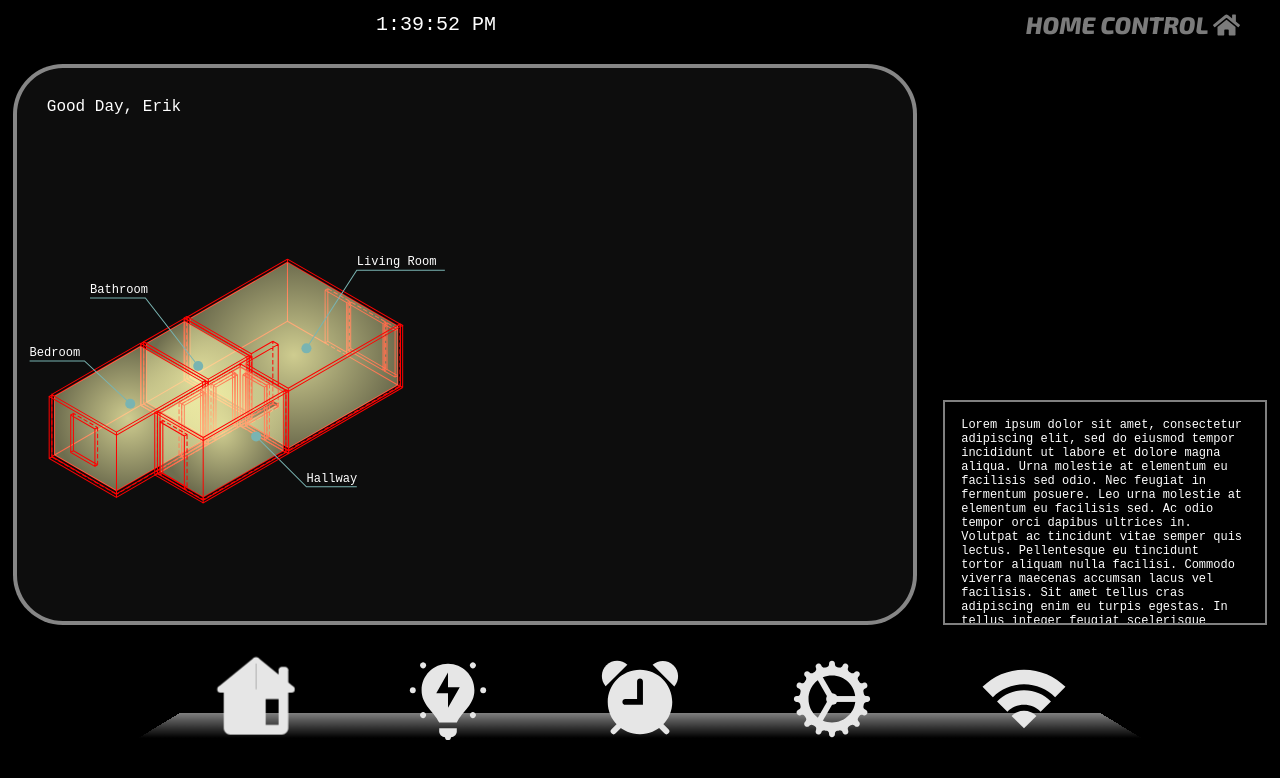
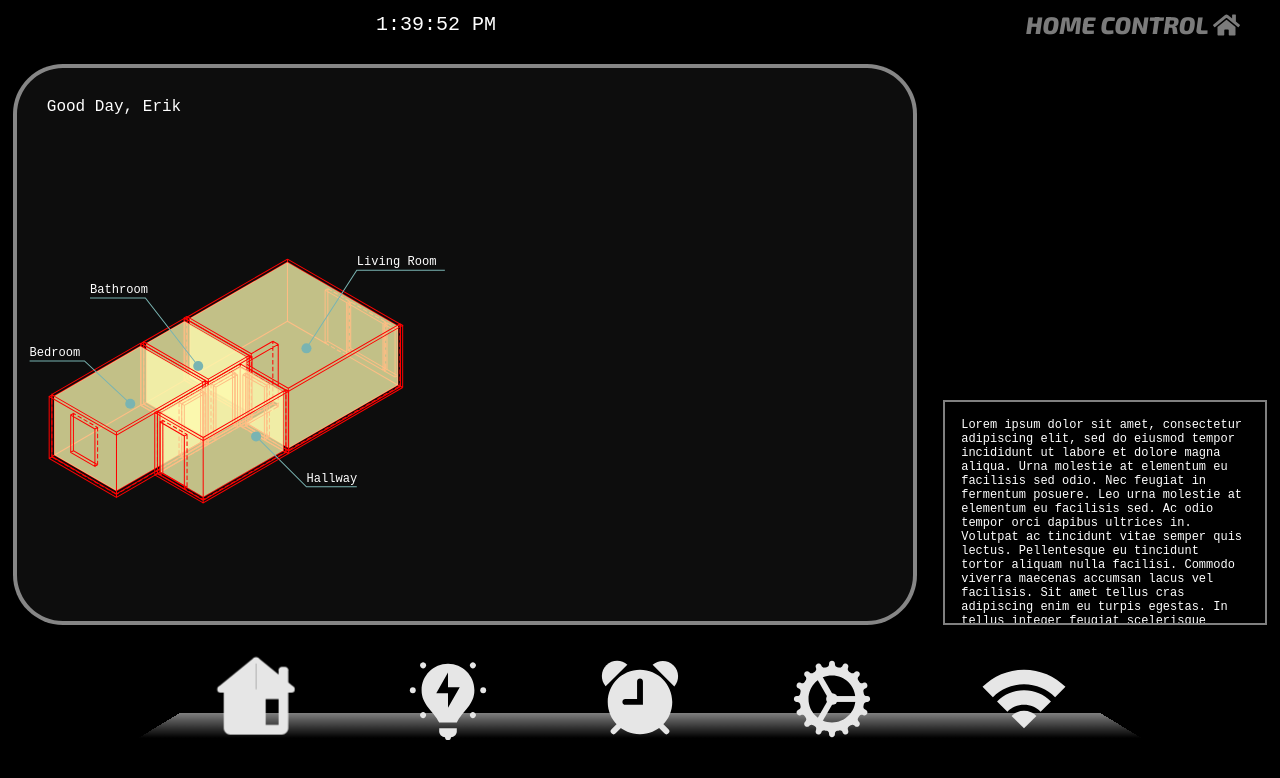
Before and after one commit to ErikLysne/HomeControl, a React (Create React App) app: page / in a window 1280 px wide. Shown: the top 778 px of the page. Built offline with nearby package versions, Linux system fonts and the light colour scheme; a web font is replaced by a local one.

Commit message:
Added active room state

```diff
--- a/src/components/FloorPlan/FloorPlan.jsx
+++ b/src/components/FloorPlan/FloorPlan.jsx
@@ -1,4 +1,4 @@
-import React from "react";
+import React, { useState } from "react";
 import ShortId from "shortid";
 import styled from "styled-components";
 import RoomModel from "./RoomModel";
@@ -10,6 +10,7 @@ const Wrapper = styled.div`
     width: 50%;
     height: 80%;
     position: relative;
+    z-index: 0;
 `;
 
 const viewBox = {
@@ -19,9 +20,17 @@ const viewBox = {
     height: 575
 };
 
-function FloorPlan() {
+function FloorPlan(props) {
+    const [activeRoom, setActiveRoom] = useState(null);
+
+    function updateActiveRoom(roomName) {
+        console.log("Active room set to " + roomName);
+
+        setActiveRoom(roomName);
+    }
+
     return (
-        <Wrapper>
+        <Wrapper onClick={() => {}}>
             {Rooms.map(room => (
                 <div key={ShortId.generate()}>
                     <RoomModel
@@ -38,12 +47,15 @@ function FloorPlan() {
                         index={room.index}
                         area={room.coordinates.area}
                         viewBox={viewBox}
+                        onClick={updateActiveRoom}
+                        activeRoom={activeRoom}
                     />
                     <RoomAnnotation
                         key={ShortId.generate()}
                         name={room.name}
                         path={room.coordinates.annotation}
                         viewBox={viewBox}
+                        activeRoom={activeRoom}
                     />
                     <RoomModel
                         key={ShortId.generate()}
--- a/src/components/FloorPlan/RoomAnnotation.jsx
+++ b/src/components/FloorPlan/RoomAnnotation.jsx
@@ -5,8 +5,8 @@ import RoomSvg from "./RoomSvg";
 
 const AnnotationPath = styled.path`
     fill: none;
-    stroke-width: 2px;
     stroke: #79b4b2;
+    stroke-width: ${props => (props.highlight ? "4px" : "2px")};
 `;
 
 const AnnotationCircle = styled.circle`
@@ -15,7 +15,7 @@ const AnnotationCircle = styled.circle`
 
 const AnnotationText = styled.text`
     fill: #fff;
-    font-size: 1.5rem;
+    font-size: ${props => (props.highlight ? "1.75rem" : "1.5rem")};
 `;
 
 function RoomAnnotation(props) {
@@ -33,14 +33,16 @@ function RoomAnnotation(props) {
         "," +
         props.path.endpoint.y;
 
+    const isActiveRoom = props.activeRoom === props.name;
+
     return (
         <Room>
             <RoomSvg index={props.index} viewBox={props.viewBox}>
-                <AnnotationPath d={annotationPath} />
+                <AnnotationPath d={annotationPath} highlight={isActiveRoom} />
                 <AnnotationCircle
                     cx={props.path.origin.x}
                     cy={props.path.origin.y}
-                    r="10px"
+                    r={isActiveRoom ? "15px" : "10px"}
                 />
                 <AnnotationText
                     x={
@@ -49,6 +51,7 @@ function RoomAnnotation(props) {
                             : props.path.endpoint.x
                     }
                     y={props.path.endpoint.y - 10}
+                    highlight={isActiveRoom}
                 >
                     {props.name}
                 </AnnotationText>
--- a/src/components/FloorPlan/RoomArea.jsx
+++ b/src/components/FloorPlan/RoomArea.jsx
@@ -3,6 +3,8 @@ import styled from "styled-components";
 import Room from "./Room";
 import RoomSvg from "./RoomSvg";
 
+// Uncomment for radial gradient styling
+/*
 const RadialGradientWrapper = styled.svg`
     width: 0;
     height: 0;
@@ -29,16 +31,14 @@ function RoomAreaStyler(props) {
         </RadialGradientWrapper>
     );
 }
+*/
 
 const RoomAreaPath = styled.path`
-    fill: url(#room-radial-gradient-${props => props.index});
-    opacity: 80%;
     pointer-events: all;
-
-    &:hover {
-        fill: #00d7bf;
-        opacity: 50%;
-    }
+    fill: ${props =>
+        props.highlight
+            ? "rgba(22, 130, 93, 0.90)"
+            : "rgba(255, 252, 176, 0.75)"};
 `;
 
 function RoomArea(props) {
@@ -48,14 +48,16 @@ function RoomArea(props) {
     );
     path += "Z";
 
+    const isActiveRoom = props.activeRoom === props.name;
+
     return (
         <Room>
-            <RoomAreaStyler index={props.index} />
             <RoomSvg index={props.index} viewBox={props.viewBox}>
                 <RoomAreaPath
                     index={props.index}
                     d={path}
-                    onClick={() => console.log(props.name)}
+                    highlight={isActiveRoom}
+                    onClick={() => props.onClick(props.name)}
                 />
             </RoomSvg>
         </Room>
--- a/src/components/FloorPlan/RoomSvg.jsx
+++ b/src/components/FloorPlan/RoomSvg.jsx
@@ -1,15 +1,16 @@
 import React from "react";
 import styled from "styled-components";
 
+const Wrapper = styled.svg`
+    width: 100%;
+    height: 100%;
+    z-index: ${props => props.index};
+`;
+
 function RoomSvg(props) {
-    const Wrapper = styled.svg`
-        width: 100%;
-        height: 100%;
-        z-index: ${props.index};
-    `;
-
     return (
         <Wrapper
+            index={props.index}
             viewBox={
                 props.viewBox.minX +
                 ", " +
```
